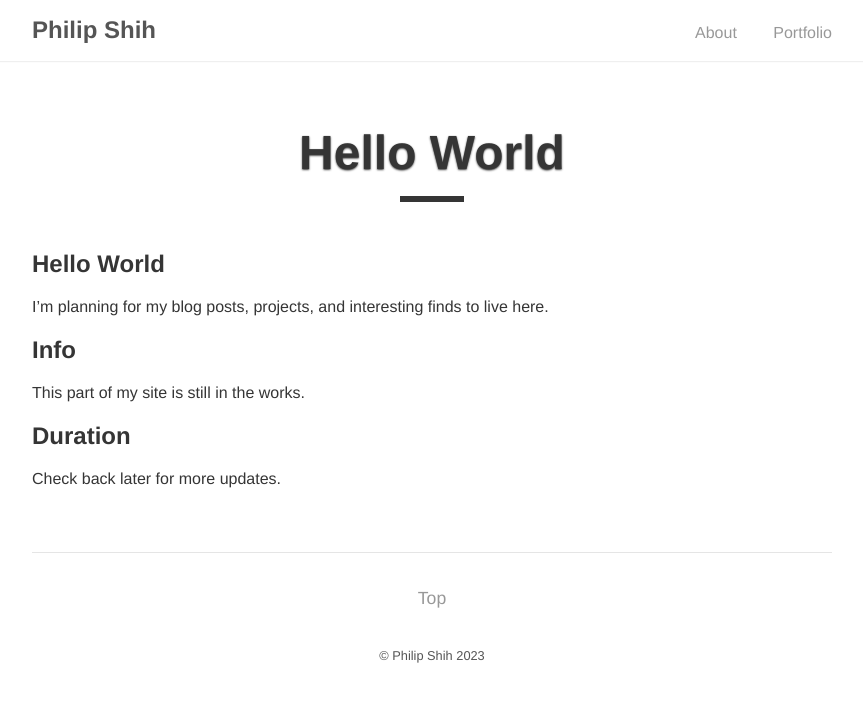
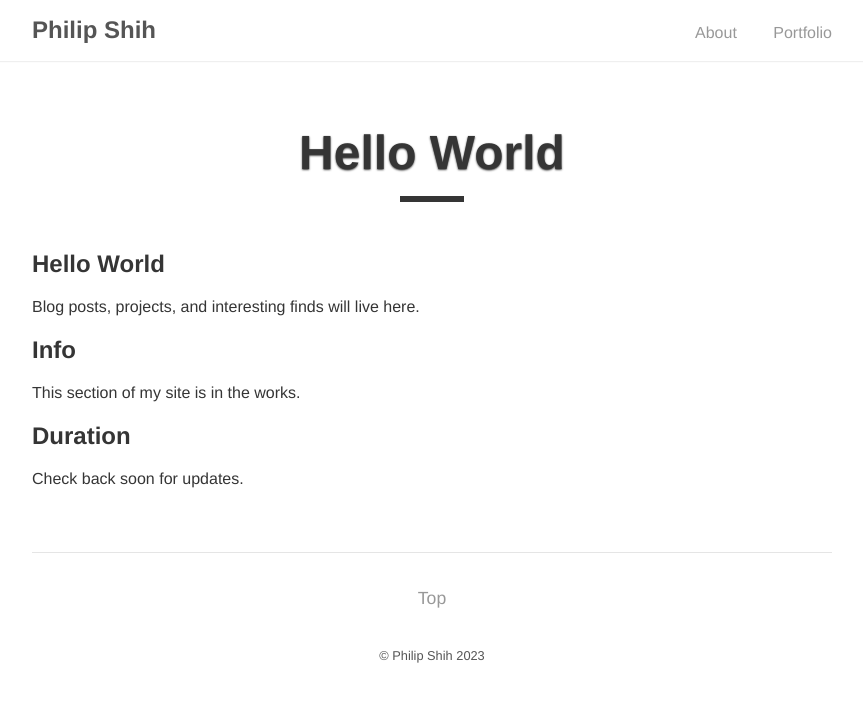
Before and after one commit to philipshih/philipshih.github.io, a Jekyll site: the page built from _posts/2023-02-17-first-post.md, in a window 1280 px wide. Shown: the top 702 px of the page, without its empty margins (208-1071 px from the left). Built offline with Jekyll 4.4.1, drawn with Linux system fonts in a browser that asks for light colours.

Commit message:
update description

```diff
--- a/_posts/2023-02-17-first-post.md
+++ b/_posts/2023-02-17-first-post.md
@@ -7,10 +7,10 @@ type: Blog
 ---
 
 ## Hello World
-I'm planning for my blog posts, projects, and interesting finds to live here.
+Blog posts, projects, and interesting finds will live here.
 
 ## Info
-This part of my site is still in the works.
+This section of my site is in the works.
 
 ## Duration
-Check back later for more updates.
+Check back soon for updates.
```
Also changed, not shown: index.md (+1 -1 lines), 3 other files.
